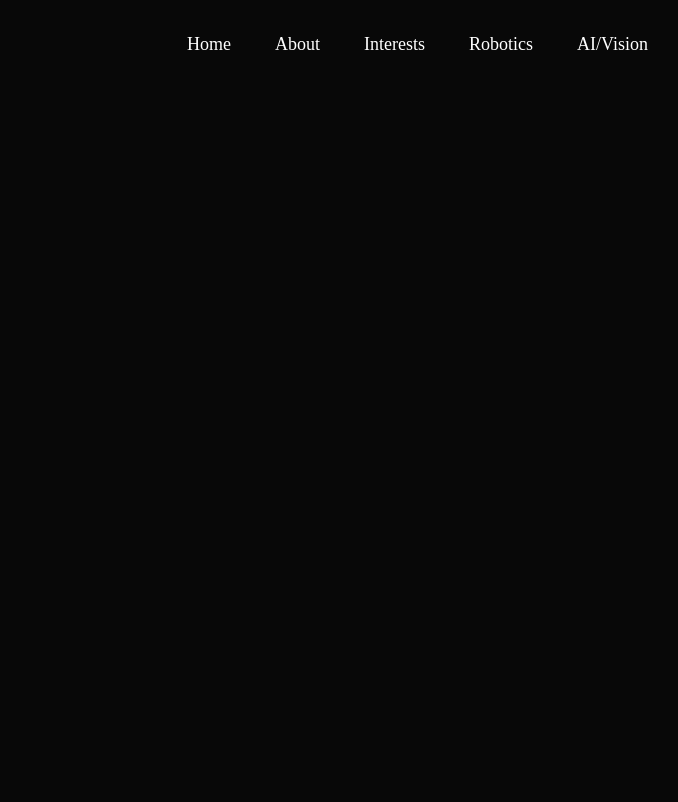
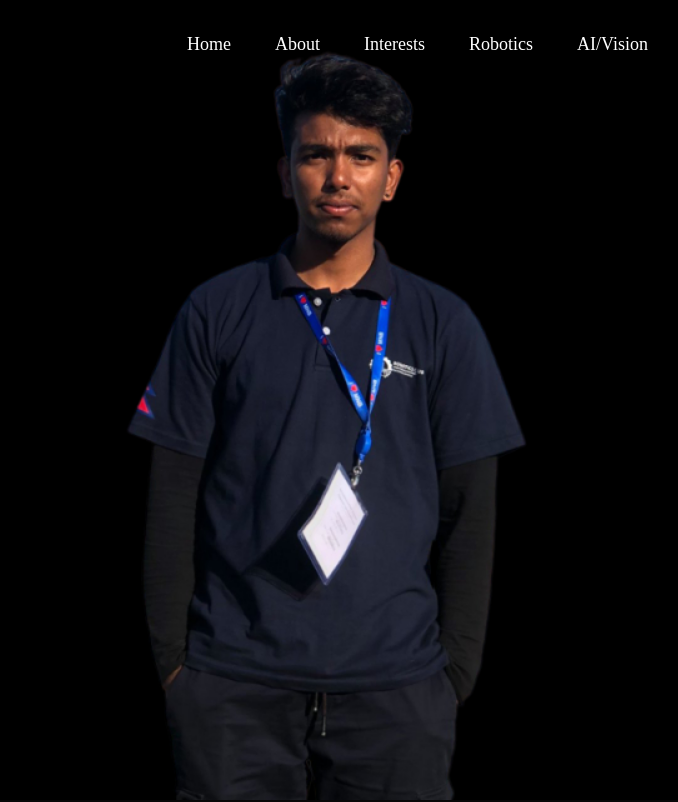
Before and after one commit to sameepshrestha/sameepshrestha.github.io, a plain HTML site: page index.html in a window 1280 px wide. Shown: the top 802 px of the page, 484-1162 px from the left. Drawn offline with Linux system fonts and the light colour scheme.

Commit message:
background header corrected

```diff
--- a/styling/styles.css
+++ b/styling/styles.css
@@ -23,7 +23,7 @@ body {
 #header{
     width: 100%;
     height: 100vh;
-    background-image: url("./images/background.jpg");
+    background-image: url(../images/background.jpg);
     background-size:cover ;
     background-position: center;
 }
```
